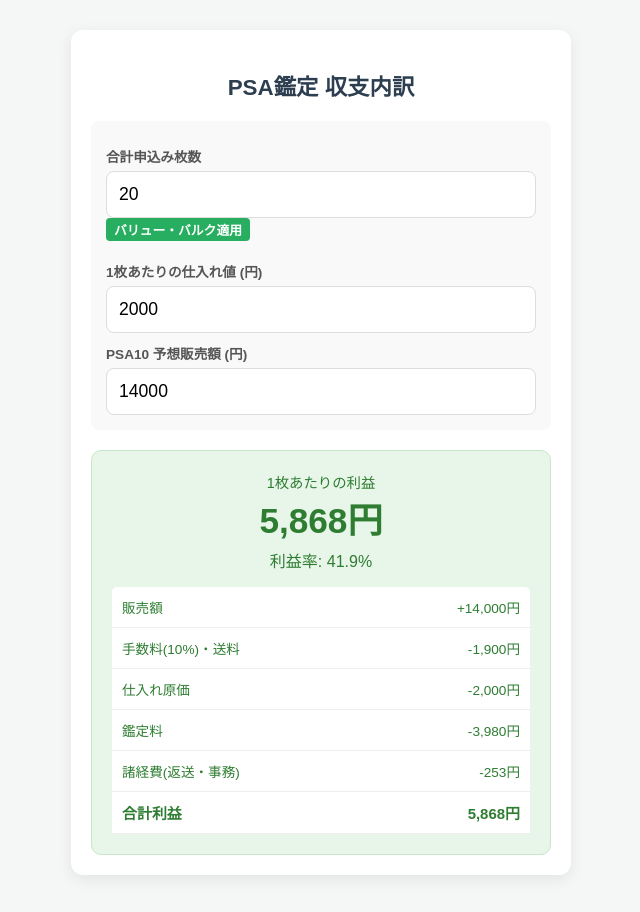
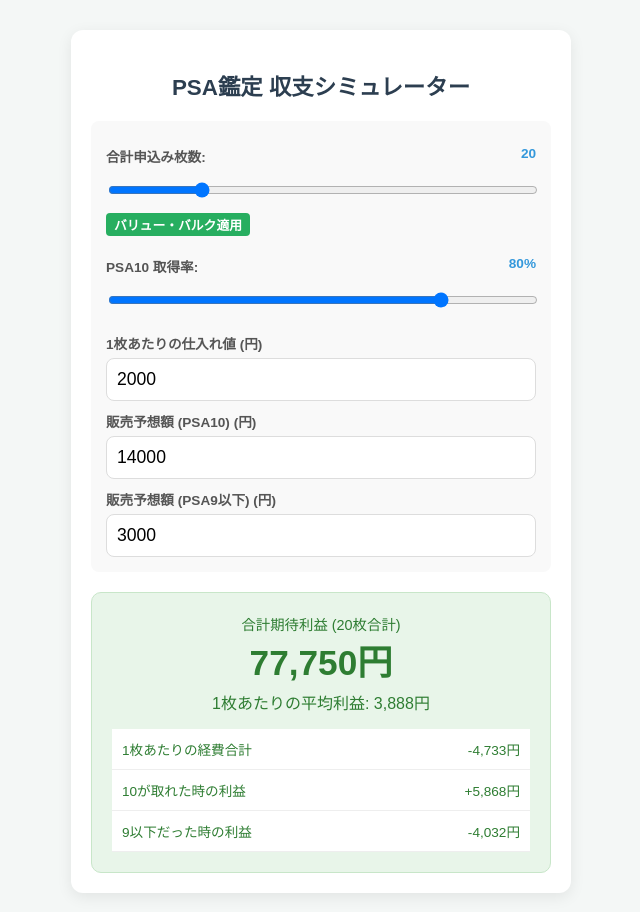
Before and after one commit to asosu009/psa-calc, a plain HTML site: page index.html in a window 1280 px wide. Shown: the whole page, without its empty margins (319-959 px from the left). Drawn offline with Linux system fonts and the light colour scheme.

Commit message:
Update index.html for version 4 changes

```diff
--- a/index.html
+++ b/index.html
@@ -3,53 +3,57 @@
 <head>
     <meta charset="UTF-8">
     <meta name="viewport" content="width=device-width, initial-scale=1.0">
-    <title>PSA収支シミュレーター v3</title>
+    <title>PSA収支シミュレーター v4</title>
     <style>
         body { font-family: sans-serif; max-width: 500px; margin: 20px auto; padding: 10px; background-color: #f4f7f6; }
         .card { background: white; padding: 20px; border-radius: 12px; box-shadow: 0 4px 15px rgba(0,0,0,0.08); }
         h2 { color: #2c3e50; text-align: center; margin-bottom: 20px; font-size: 1.4em; }
         .input-group { background: #f9f9f9; padding: 15px; border-radius: 8px; margin-bottom: 15px; }
         label { display: block; margin-top: 10px; font-weight: bold; font-size: 0.85em; color: #555; }
-        input { width: 100%; padding: 12px; margin-top: 5px; border: 1px solid #ddd; border-radius: 8px; box-sizing: border-box; font-size: 1.1em; }
+        input { width: 100%; padding: 10px; margin-top: 5px; border: 1px solid #ddd; border-radius: 8px; box-sizing: border-box; font-size: 1.1em; }
+        .slider-val { float: right; color: #3498db; font-weight: bold; }
         .result-box { margin-top: 20px; padding: 20px; border-radius: 10px; text-align: center; }
         .profit { background: #e8f5e9; color: #2e7d32; border: 1px solid #c8e6c9; }
         .loss { background: #ffebee; color: #c62828; border: 1px solid #ffcdd2; }
-        .detail-table { width: 100%; margin-top: 15px; border-collapse: collapse; font-size: 0.85em; background: white; border-radius: 5px; }
-        .detail-table th, .detail-table td { padding: 10px; border-bottom: 1px solid #eee; text-align: left; }
+        .detail-table { width: 100%; margin-top: 15px; border-collapse: collapse; font-size: 0.85em; background: white; }
+        .detail-table td { padding: 10px; border-bottom: 1px solid #eee; text-align: left; }
         .total-row { font-weight: bold; font-size: 1.1em; background: #fff; }
-        .badge { display: inline-block; padding: 2px 8px; border-radius: 4px; font-size: 0.8em; margin-bottom: 10px; font-weight: bold; background: #3498db; color: white; }
+        .badge { display: inline-block; padding: 2px 8px; border-radius: 4px; font-size: 0.8em; margin-bottom: 10px; font-weight: bold; color: white; }
     </style>
 </head>
 <body>
 
 <div class="card">
-    <h2>PSA鑑定 収支内訳</h2>
+    <h2>PSA鑑定 収支シミュレーター</h2>
 
     <div class="input-group">
-        <label>合計申込み枚数</label>
-        <input type="number" id="numCards" value="20" oninput="calculate()">
+        <label>合計申込み枚数: <span id="numVal" class="slider-val">20</span></label>
+        <input type="range" id="numCards" min="1" max="100" value="20" oninput="calculate()">
         <div id="planBadge" class="badge">バリュー・バルク適用</div>
+
+        <label>PSA10 取得率: <span id="rateVal" class="slider-val">80%</span></label>
+        <input type="range" id="psa10Rate" min="0" max="100" value="80" oninput="calculate()">
 
         <label>1枚あたりの仕入れ値 (円)</label>
         <input type="number" id="buyPrice" value="2000" oninput="calculate()">
 
-        <label>PSA10 予想販売額 (円)</label>
-        <input type="number" id="sellPrice" value="14000" oninput="calculate()">
+        <label>販売予想額 (PSA10) (円)</label>
+        <input type="number" id="sellPrice10" value="14000" oninput="calculate()">
+
+        <label>販売予想額 (PSA9以下) (円)</label>
+        <input type="number" id="sellPrice9" value="3000" oninput="calculate()">
     </div>
 
     <div id="resultArea" class="result-box profit">
-        <div style="font-size: 0.9em;">1枚あたりの利益</div>
-        <div style="font-size: 2.2em; font-weight: bold;"><span id="profitText">0</span>円</div>
-        <div style="margin-top: 5px;">利益率: <span id="marginText">0</span>%</div>
+        <div style="font-size: 0.9em;">合計期待利益 (<span id="totalNumText">20</span>枚合計)</div>
+        <div style="font-size: 2.2em; font-weight: bold;"><span id="totalProfitText">0</span>円</div>
+        <div style="margin-top: 5px;">1枚あたりの平均利益: <span id="avgProfitText">0</span>円</div>
 
         <table class="detail-table">
             <tbody>
-                <tr><td>販売額</td><td id="d-sell" style="text-align:right;">+0円</td></tr>
-                <tr><td>手数料(10%)・送料</td><td id="d-fee" style="text-align:right;">-0円</td></tr>
-                <tr><td>仕入れ原価</td><td id="d-buy" style="text-align:right;">-0円</td></tr>
-                <tr><td>鑑定料</td><td id="d-kantei" style="text-align:right;">-0円</td></tr>
-                <tr><td>諸経費(返送・事務)</td><td id="d-fixed" style="text-align:right;">-0円</td></tr>
-                <tr class="total-row"><td>合計利益</td><td id="d-total" style="text-align:right;">0円</td></tr>
+                <tr><td>1枚あたりの経費合計</td><td id="d-cost" style="text-align:right;">-0円</td></tr>
+                <tr><td>10が取れた時の利益</td><td id="d-p10" style="text-align:right; color:#2e7d32;">+0円</td></tr>
+                <tr><td>9以下だった時の利益</td><td id="d-p9" style="text-align:right;">+0円</td></tr>
             </tbody>
         </table>
     </div>
@@ -57,56 +61,48 @@
 
 <script>
 function calculate() {
-    const numCards = Math.max(1, Number(document.getElementById('numCards').value));
+    const numCards = Number(document.getElementById('numCards').value);
+    const psa10Rate = Number(document.getElementById('psa10Rate').value) / 100;
     const buyPrice = Number(document.getElementById('buyPrice').value);
-    const sellPrice = Number(document.getElementById('sellPrice').value);
+    const sellPrice10 = Number(document.getElementById('sellPrice10').value);
+    const sellPrice9 = Number(document.getElementById('sellPrice9').value);
 
-    // PSA鑑定料プラン判定
+    document.getElementById('numVal').innerText = numCards;
+    document.getElementById('rateVal').innerText = (psa10Rate * 100) + "%";
+    document.getElementById('totalNumText').innerText = numCards;
+
+    // 鑑定料 & 諸経費
     let kanteiFee = (numCards >= 20) ? 3980 : 4980;
-    const planBadge = document.getElementById('planBadge');
-    if (numCards >= 20) {
-        planBadge.innerText = "バリュー・バルク適用";
-        planBadge.style.background = "#27ae60";
-    } else {
-        planBadge.innerText = "バリュー(単品)適用";
-        planBadge.style.background = "#3498db";
-    }
-
-    // PSA返送料テーブル (2026年目安)
-    let returnShipping = 2000; // 1枚
+    let returnShipping = 2000;
     if (numCards >= 2 && numCards <= 4) returnShipping = 2500;
     else if (numCards >= 5 && numCards <= 10) returnShipping = 3500;
     else if (numCards >= 11 && numCards <= 20) returnShipping = 4500;
     else if (numCards > 20) returnShipping = 6500;
 
-    const adminFee = 550; // 事務手数料
-    const fixedCostPerCard = (returnShipping + adminFee) / numCards;
+    const fixedCostPerCard = (returnShipping + 550) / numCards;
+    const commonCost = buyPrice + kanteiFee + fixedCostPerCard + 500; // 500は販売送料
 
-    // メルカリ販売コスト
-    const sellingFee = Math.floor(sellPrice * 0.10);
-    const shippingToBuyer = 500;
+    // 個別利益
+    const profit10 = (sellPrice10 * 0.9) - commonCost;
+    const profit9 = (sellPrice9 * 0.9) - commonCost;
 
-    // 計算
-    const totalCost = buyPrice + sellingFee + shippingToBuyer + kanteiFee + fixedCostPerCard;
-    const profit = sellPrice - totalCost;
-    const margin = (profit / sellPrice) * 100;
+    // 期待値
+    const avgProfit = (profit10 * psa10Rate) + (profit9 * (1 - psa10Rate));
+    const totalProfit = avgProfit * numCards;
 
     // 表示更新
-    document.getElementById('profitText').innerText = Math.round(profit).toLocaleString();
-    document.getElementById('marginText').innerText = margin.toFixed(1);
-    document.getElementById('d-sell').innerText = "+" + sellPrice.toLocaleString() + "円";
-    document.getElementById('d-fee').innerText = "-" + (sellingFee + shippingToBuyer).toLocaleString() + "円";
-    document.getElementById('d-buy').innerText = "-" + buyPrice.toLocaleString() + "円";
-    document.getElementById('d-kantei').innerText = "-" + kanteiFee.toLocaleString() + "円";
-    document.getElementById('d-fixed').innerText = "-" + Math.round(fixedCostPerCard).toLocaleString() + "円";
-    document.getElementById('d-total').innerText = Math.round(profit).toLocaleString() + "円";
+    document.getElementById('totalProfitText').innerText = Math.round(totalProfit).toLocaleString();
+    document.getElementById('avgProfitText').innerText = Math.round(avgProfit).toLocaleString();
+    document.getElementById('d-cost').innerText = "-" + Math.round(commonCost - buyPrice).toLocaleString() + "円";
+    document.getElementById('d-p10').innerText = "+" + Math.round(profit10).toLocaleString() + "円";
+    document.getElementById('d-p9').innerText = Math.round(profit9).toLocaleString() + "円";
+
+    const planBadge = document.getElementById('planBadge');
+    planBadge.innerText = (numCards >= 20) ? "バリュー・バルク適用" : "バリュー(単品)適用";
+    planBadge.style.background = (numCards >= 20) ? "#27ae60" : "#3498db";
 
     const resultArea = document.getElementById('resultArea');
-    if (profit >= 0) {
-        resultArea.className = "result-box profit";
-    } else {
-        resultArea.className = "result-box loss";
-    }
+    resultArea.className = (totalProfit >= 0) ? "result-box profit" : "result-box loss";
 }
 calculate();
 </script>
```
